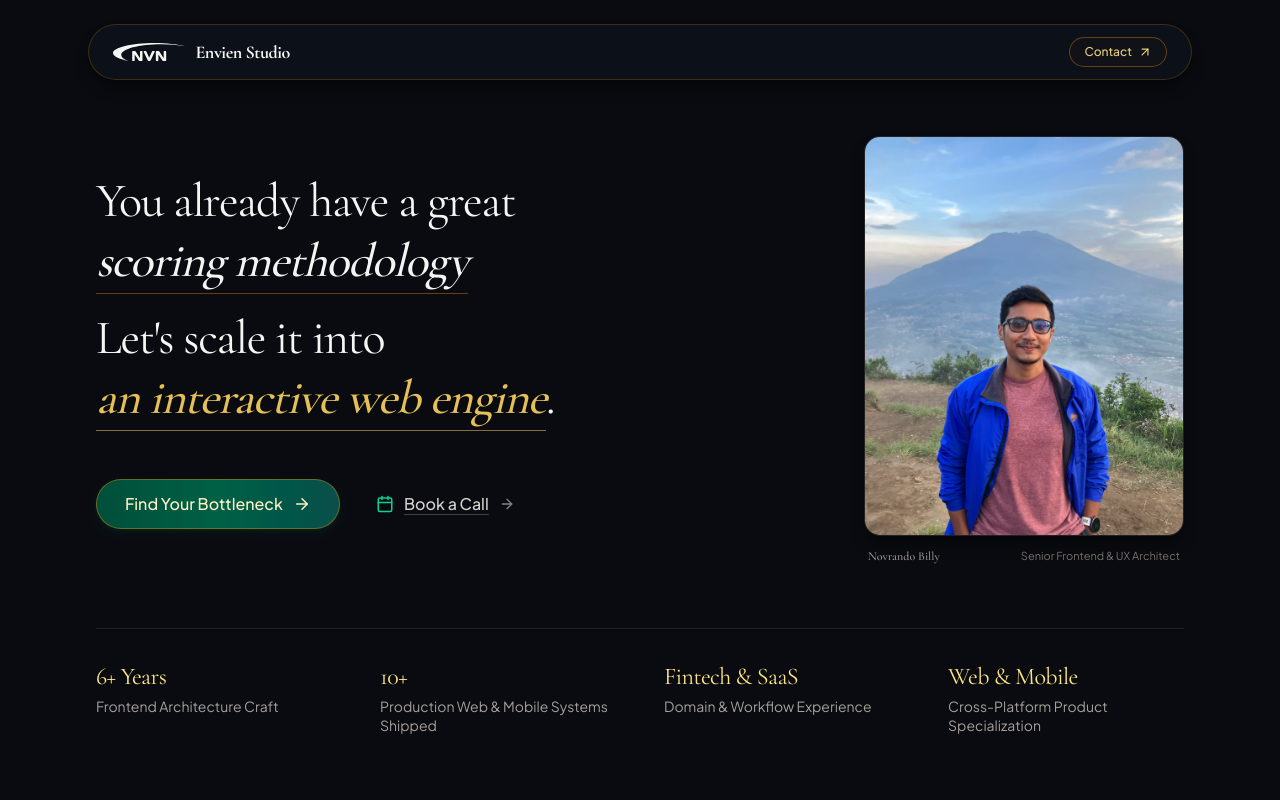
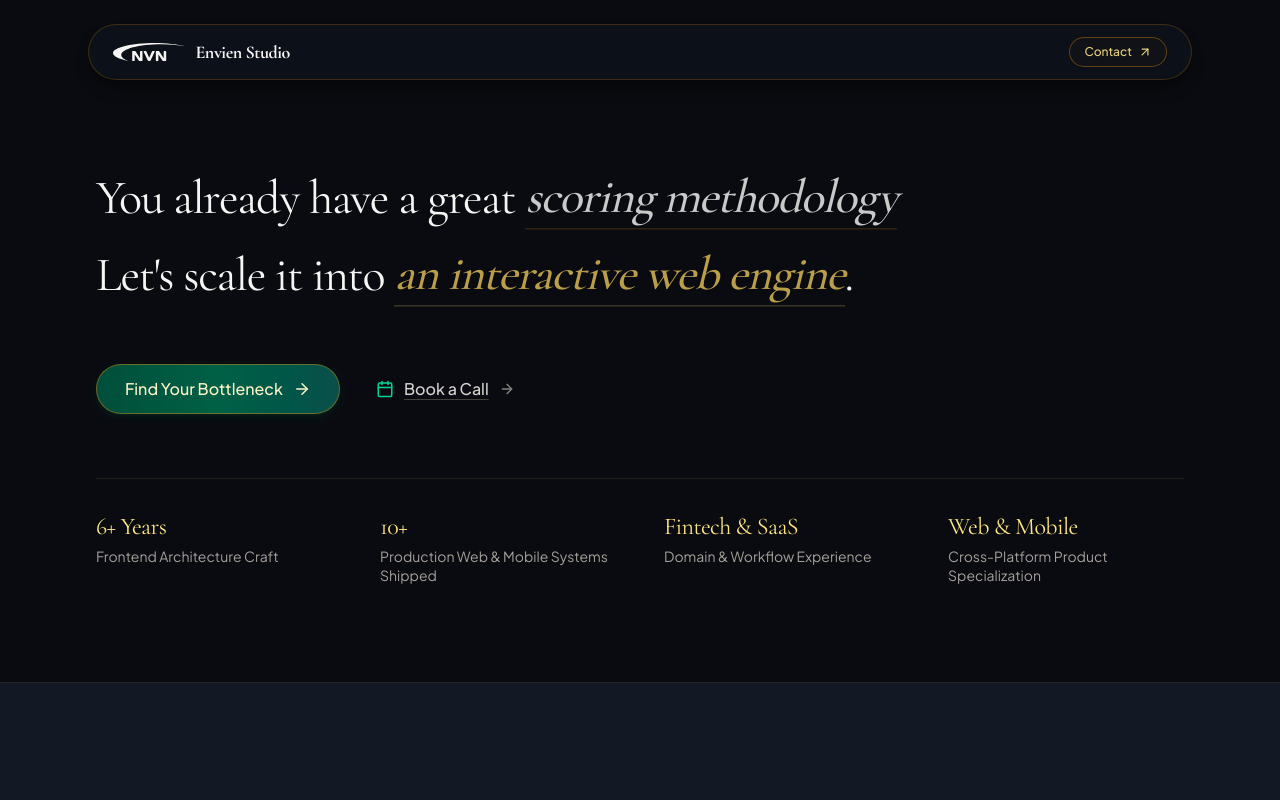
Before and after one commit to novrandobilly/lothlorien, a Next.js app in the folder frontend/: page / in a window 1280 px wide. Shown: the top 800 px of the page. Built offline with nearby package versions, Linux system fonts and the light colour scheme.

Commit message:
feat: remove HeroPortrait component and associated image

```diff
--- a/frontend/src/features/home/features/hero-section/features/HeroPortrait.tsx
+++ /dev/null
@@ -1,57 +0,0 @@
-"use client";
-
-import React, { useState } from "react";
-import Image from "next/image";
-import { User } from "lucide-react";
-
-interface HeroPortraitProps {
-  imageSrc?: string;
-  name?: string;
-  title?: string;
-}
-
-export function HeroPortrait({
-  imageSrc,
-  name = "Novrando Billy",
-  title = "Senior Frontend & UX Architect",
-}: HeroPortraitProps) {
-  const [imageError, setImageError] = useState(false);
-  const showImage = Boolean(imageSrc && !imageError);
-
-  return (
-    <div className="w-full max-w-[260px] sm:max-w-[300px] lg:max-w-[320px] mx-auto lg:mx-0">
-      {/* Sleek, minimal photo card */}
-      <div className="relative aspect-4/5 w-full rounded-2xl overflow-hidden border border-stone-800/80 bg-[#0e121a] shadow-lg shadow-black/40 group hover:border-stone-700 transition-colors">
-        {showImage && imageSrc ? (
-          <Image
-            src={imageSrc}
-            alt={name}
-            fill
-            sizes="(max-width: 768px) 100vw, 320px"
-            className="object-cover object-center transition-transform duration-500 group-hover:scale-[1.02]"
-            onError={() => setImageError(true)}
-            priority
-          />
-        ) : (
-          <div className="w-full h-full flex flex-col items-center justify-center p-6 text-center select-none bg-linear-to-b from-stone-900/60 to-stone-950/80">
-            <div className="w-20 h-20 rounded-full bg-stone-800/60 border border-stone-700/50 flex items-center justify-center mb-4 text-stone-500 group-hover:text-stone-400 group-hover:border-stone-600 transition-colors">
-              <User className="w-10 h-10 stroke-[1.3]" />
-            </div>
-            <span className="text-xs font-medium text-stone-400 tracking-wide">
-              {name}
-            </span>
-            <span className="text-[11px] text-stone-500 mt-0.5 font-mono">
-              Portrait Photo
-            </span>
-          </div>
-        )}
-      </div>
-
-      {/* Understated caption */}
-      <div className="mt-3 flex items-center justify-between px-1 text-xs text-stone-500">
-        <span className="text-stone-400 font-serif font-medium">{name}</span>
-        <span className="text-stone-500 text-[11px] font-sans">{title}</span>
-      </div>
-    </div>
-  );
-}
--- a/frontend/src/features/home/features/hero-section/index.tsx
+++ b/frontend/src/features/home/features/hero-section/index.tsx
@@ -5,12 +5,7 @@ import Link from "next/link";
 import { LothlorienButton } from "@/components/ui/LothlorienButton";
 import { ArrowRight, Calendar } from "lucide-react";
 import { ProofStripSection } from "./features/ProofStripSection";
-import { HeroPortrait } from "./features/HeroPortrait";
-import {
-  heroPairs,
-  ACTIVE_OUTCOME_STYLE,
-  OUTCOME_STYLES,
-} from "./constants";
+import { heroPairs, ACTIVE_OUTCOME_STYLE, OUTCOME_STYLES } from "./constants";
 
 export function HeroSection() {
   const [index, setIndex] = useState(0);
@@ -30,7 +25,7 @@ export function HeroSection() {
   const currentPair = heroPairs[index];
 
   return (
-    <section className="relative overflow-hidden pt-12 pb-20 md:pt-20 md:pb-24 bg-[#090b10]">
+    <section className="relative overflow-hidden pt-20 pb-20 md:pt-28 md:pb-24 bg-[#090b10]">
       {/* Dynamic rolling animations */}
       <style
         dangerouslySetInnerHTML={{
@@ -56,12 +51,10 @@ export function HeroSection() {
       {/* Subtle Background Glow */}
       <div className="absolute top-1/2 left-1/2 -translate-x-1/2 -translate-y-1/2 w-160 h-96 bg-radial from-emerald-500/10 via-amber-500/5 to-transparent blur-[120px] rounded-full pointer-events-none -z-10" />
 
-      <div className="max-w-6xl mx-auto px-6 sm:px-8">
-        <div className="grid grid-cols-1 lg:grid-cols-12 gap-10 lg:gap-12 items-center">
-          {/* Left Column: Headline & CTAs */}
-          <div className="lg:col-span-7 text-left">
+      <div className="max-w-6xl mx-auto px-6 sm:px-8 text-left">
+        {/* Headline - Split into two stacked rows */}
         <div className="w-full">
-              <h1 className="flex flex-col items-start gap-2.5 sm:gap-3.5 text-2xl sm:text-3xl md:text-4xl lg:text-[42px] xl:text-5xl font-normal tracking-tight font-serif text-stone-100 leading-tight">
+          <h1 className="flex flex-col items-start gap-2.5 sm:gap-3.5 text-2xl sm:text-3xl md:text-4xl lg:text-5xl font-normal tracking-tight font-serif text-stone-100 leading-tight">
             <span className="text-left">
               You already have a great{" "}
               <span
@@ -72,7 +65,7 @@ export function HeroSection() {
                 {currentPair.asset}
               </span>
             </span>
-                <span className="text-left text-stone-100">
+            <span className="text-left lg:whitespace-nowrap text-stone-100">
               Let&apos;s scale it into{" "}
               <span
                 className={`inline-block font-medium ${
@@ -87,7 +80,7 @@ export function HeroSection() {
         </div>
 
         {/* Action Buttons: Main CTA + Link text */}
-            <div className="mt-10 sm:mt-12 flex flex-wrap items-center justify-start gap-5 sm:gap-7">
+        <div className="mt-12 sm:mt-14 flex flex-wrap items-center justify-start gap-5 sm:gap-7">
           <Link href="#problem-solution">
             <LothlorienButton
               variant="primary"
@@ -109,13 +102,6 @@ export function HeroSection() {
             <ArrowRight className="w-4 h-4 opacity-60 group-hover:opacity-100 group-hover:translate-x-0.5 transition-all" />
           </Link>
         </div>
-          </div>
-
-          {/* Right Column: Hero Portrait Placeholder */}
-          <div className="lg:col-span-5 flex justify-center lg:justify-end">
-            <HeroPortrait imageSrc="/envien-hero.webp" />
-          </div>
-        </div>
 
         <ProofStripSection />
       </div>
```
Also changed, not shown: frontend/public/envien-hero.webp (deleted). Lines whose indentation alone changed are shown as unchanged.
